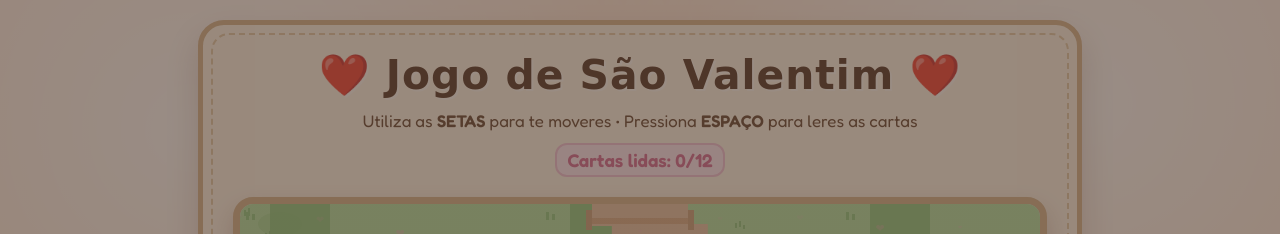
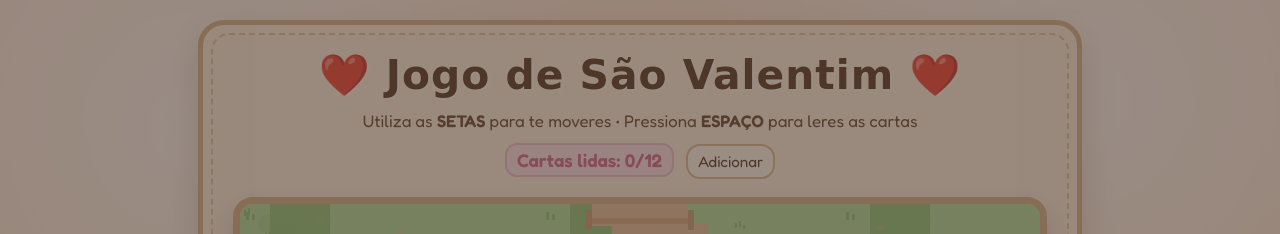
Before and after one commit to j38600/valentim, a plain HTML site: page index.html in a window 1280 px wide. Shown: the top 234 px of the page. Drawn offline with Linux system fonts and the light colour scheme; animation ran at ten frames a second; a web font is replaced by a local one.

Commit message:
Update index.html
added add message button

```diff
--- a/index.html
+++ b/index.html
@@ -12,6 +12,7 @@
         <div class="info">
             <p>Utiliza as <strong>SETAS</strong> para te moveres • Pressiona <strong>ESPAÇO</strong> para leres as cartas</p>
             <p id="counter">Cartas lidas: 0/12</p>
+            <button id="addMsgBtn" class="ui-btn" style="margin-left:8px;">Adicionar</button>
         </div>
         <canvas id="gameCanvas"></canvas>
         <div id="messageBox" class="message-box hidden">
```
